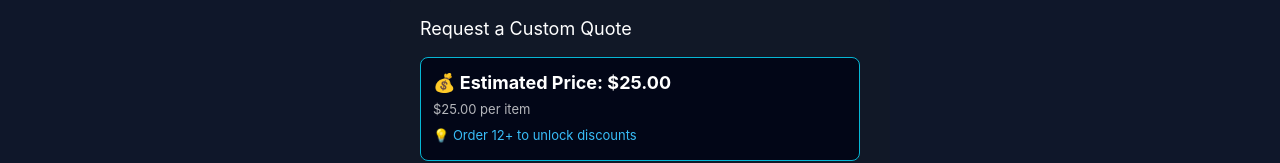
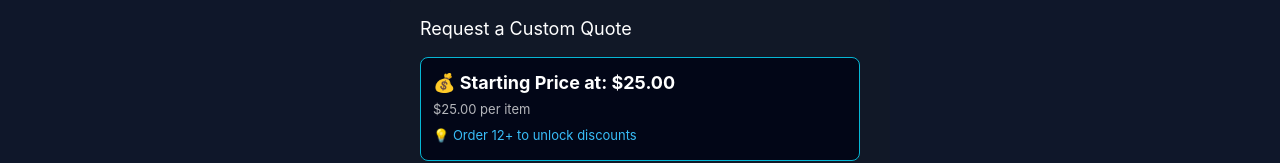
Before and after one commit to outlandi-co/signavi-studio, a React (Vite) app: page /quote in a window 1280 px wide. Shown: the part 142-305 px from the top of the page. Built offline with nearby package versions, Linux system fonts and the light colour scheme; no server answers.

Commit message:
Change quote estimate wording to starting price

```diff
--- a/src/pages/CustomQuote.jsx
+++ b/src/pages/CustomQuote.jsx
@@ -192,7 +192,7 @@ export default function CustomQuote() {
           border: "1px solid #06b6d4"
         }}>
           <div style={{ fontSize: "18px", fontWeight: "bold" }}>
-            💰 Estimated Price: ${estimate.toFixed(2)}
+            💰 Starting Price at: ${estimate.toFixed(2)}
           </div>
 
           <div style={{ fontSize: "13px", opacity: 0.7 }}>
--- a/src/pages/QuoteResponse.jsx
+++ b/src/pages/QuoteResponse.jsx
@@ -92,7 +92,7 @@ const url = res?.data?.paymentUrl
         {/* 🔥 ESTIMATE MESSAGE */}
         {quote.approvalStatus !== "approved" && (
           <p style={estimateText}>
-            ⚠️ Estimated price — final price may change after review
+            ⚠️ Starting price — final price may change after review
           </p>
         )}
 
```
